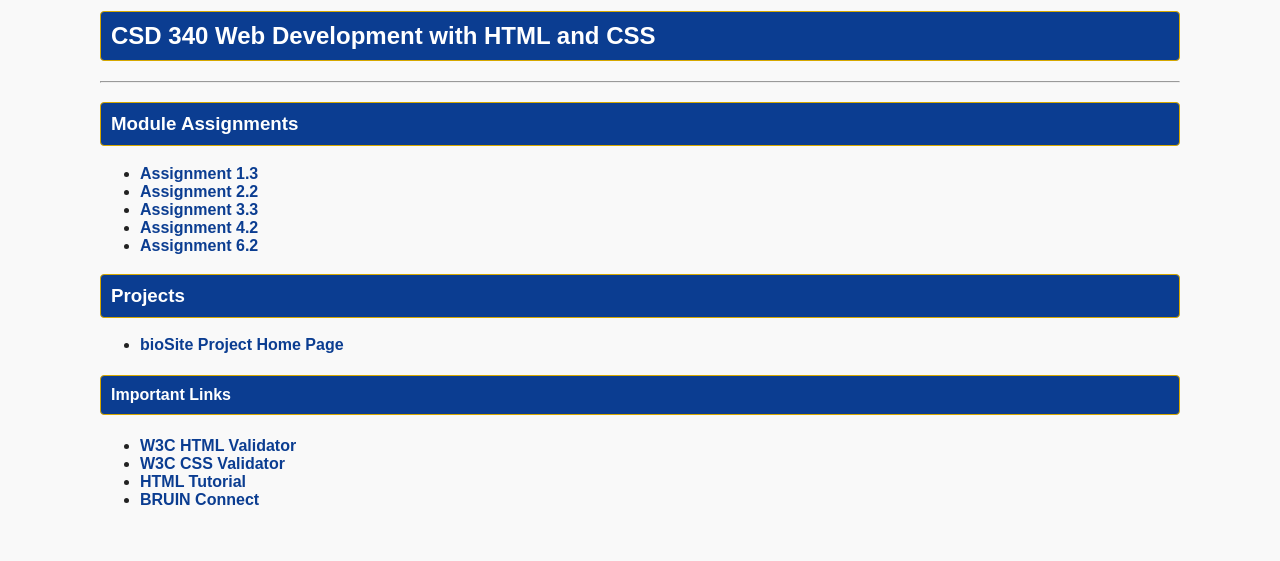
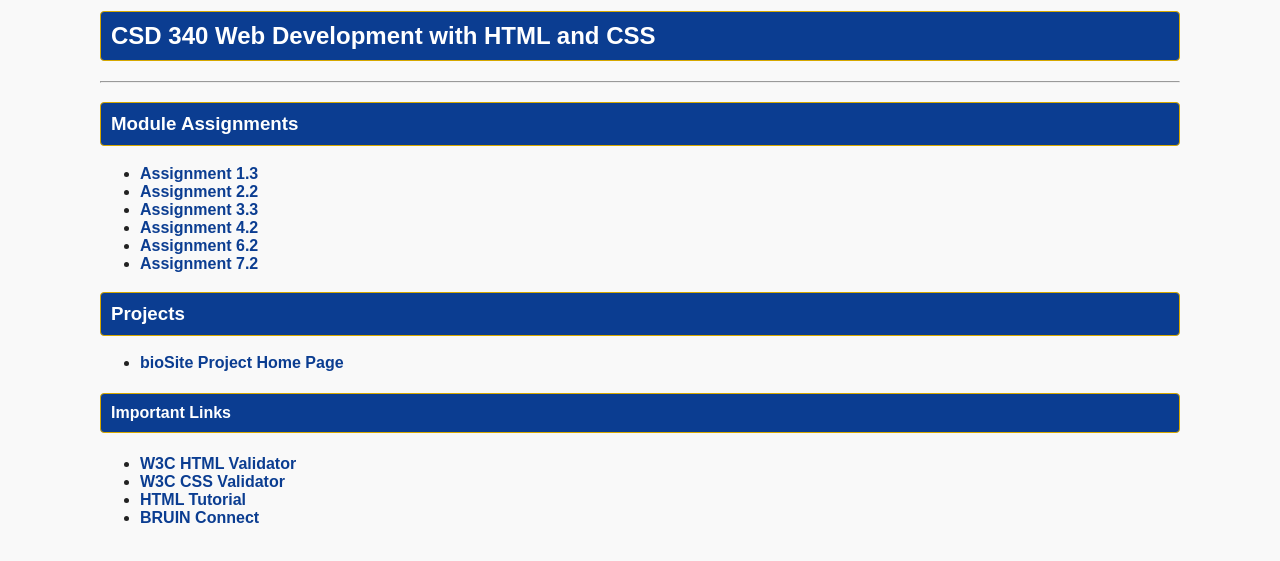
Before and after one commit to JaeBrow3/csd-340, a plain HTML site: page index.html in a window 1280 px wide. Shown: the part 119-680 px from the top of the page. Drawn offline with Linux system fonts and the light colour scheme.

Commit message:
Pushing updated index.html

```diff
--- a/index.html
+++ b/index.html
@@ -19,6 +19,7 @@
         <li><a href="module-3/Brown_Mod3_3.html">Assignment 3.3</a></li>
         <li><a href="module-4/Brown_Mod4_2.html">Assignment 4.2</a></li>
         <li><a href="module-6/Brown_Mod6_2.html">Assignment 6.2</a></li>
+        <li><a href="module-8/Brown_Mod8_2.html">Assignment 7.2</a></li>
     </ul>
 
     <h3>Projects</h3>
```
